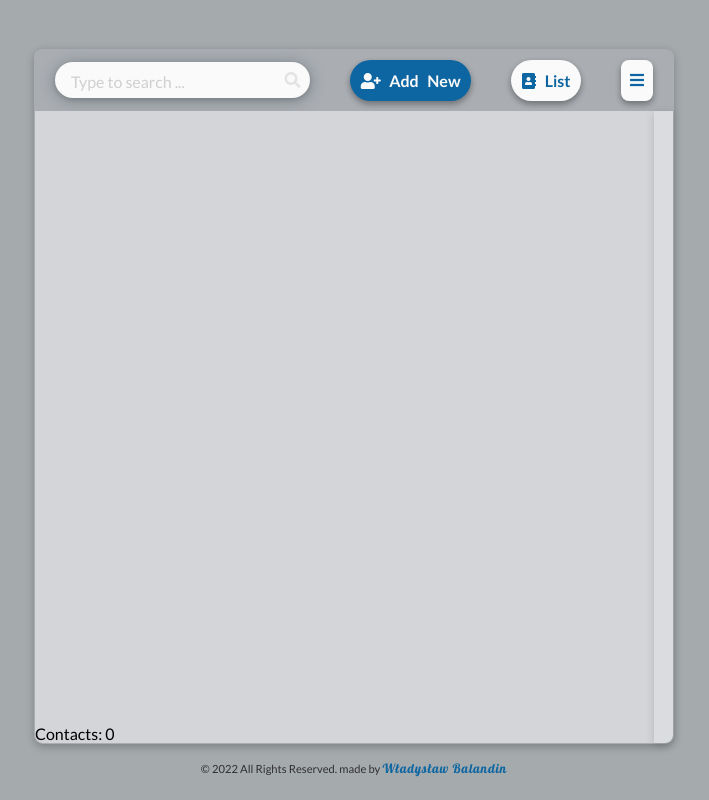
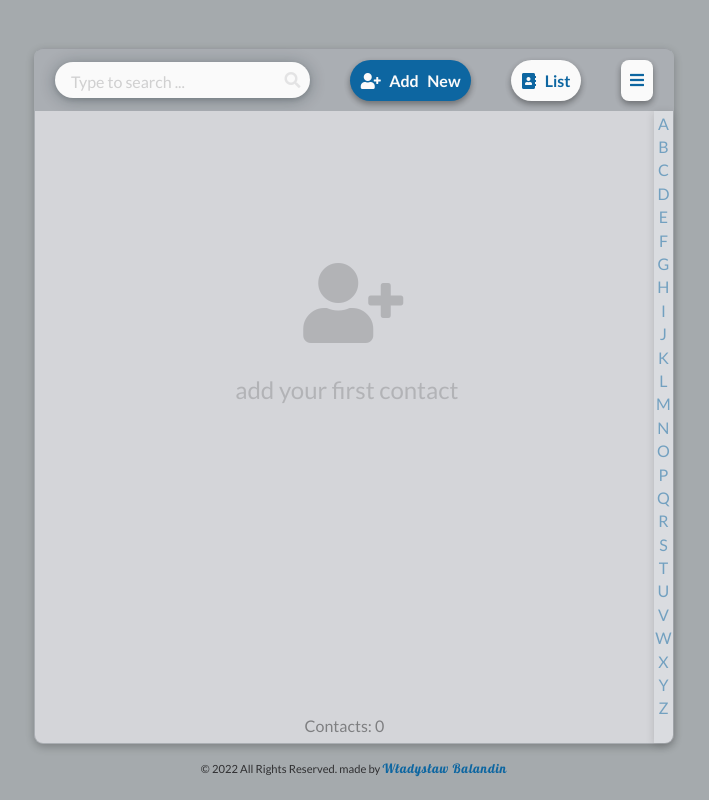
Before and after one commit to Double-w-B/contact-book-REACT, a React (Create React App) app: page / in a window 1280 px wide. Shown: the whole page, without its empty margins (286-995 px from the left). Built offline with nearby package versions, Linux system fonts and the light colour scheme.

Commit message:
added components of menu buttons, contacts amount, side letters and also no contacts image functionality

```diff
--- a/src/components/ListContainer/LettersContainer.js
+++ b/src/components/ListContainer/LettersContainer.js
@@ -1,11 +1,44 @@
-import React from 'react'
+import React from "react";
 import styled from "styled-components";
+import { useSelector } from "react-redux";
+import { alphabet } from "../../data/data";
 
 const LettersContainer = () => {
+  const { contacts } = useSelector((store) => store.contacts);
+
+  const uniqueFilteredLetters = () => {
+    const filteredLetters = contacts.map((i) => {
+      let firstLetter = i.name.slice(0, 1);
+      return firstLetter;
+    });
+
+    const singleFilteredLetters = [...new Set(filteredLetters)];
+    return singleFilteredLetters;
+  };
+
+  const letters = alphabet.map((letter) => {
+    if (uniqueFilteredLetters().includes(letter)) {
+      return (
+        <div className="letters__letter no-select" key={letter}>
+          <a href={`#${letter}`}>{letter}</a>
+        </div>
+      );
+    } else {
+      return (
+        <div className="no-name no-select" key={letter}>
+          <a href={`#${letter}`}>{letter}</a>
+        </div>
+      );
+    }
+  });
+
   return (
-    <StyledContainer></StyledContainer>
-  )
-}
+    <StyledContainer>
+      {letters}
+      <div className="free-space"></div>
+    </StyledContainer>
+  );
+};
 
 const StyledContainer = styled.section`
   width: 3%;
@@ -16,6 +49,41 @@ const StyledContainer = styled.section`
   justify-content: start;
   border-bottom-right-radius: 0.5rem;
   box-shadow: rgba(0, 0, 0, 0.15) 0px 2px 8px;
+
+  .letters__letter,
+  .no-name {
+    width: 100%;
+    height: 25px;
+    background-color: var(--white-dark);
+    display: flex;
+    align-items: center;
+    justify-content: center;
+    cursor: pointer;
+
+    a {
+      text-decoration: none;
+      color: var(--grey-semi-dark);
+      color: var(--blue-primary);
+      font-weight: 500;
+      transition: all 0.1s linear;
+      text-transform: capitalize;
+      font-family: inherit;
+    }
+  }
+
+  .no-name {
+    cursor: default;
+
+    a {
+      opacity: 0.5;
+      cursor: default;
+    }
+  }
+
+  .free-space {
+    width: 100%;
+    height: 25px;
+  }
 `;
 
-export default LettersContainer
+export default LettersContainer;
--- a/src/components/ListContainer/List.js
+++ b/src/components/ListContainer/List/List.js
@@ -1,13 +1,15 @@
 import React from "react";
 import styled from "styled-components";
+import ListContacts from "./ListContacts";
+import ListContactsAmount from "./ListContactsAmount";
 
 const List = () => {
   return (
     <StyledContainer>
-      <ul className="list__contacts"></ul>
-      <section className="list__contacts-amount no-select">
-        <p>Contacts: 0</p>
-      </section>
+      <ul className="list__contacts">
+        <ListContacts />
+      </ul>
+      <ListContactsAmount />
     </StyledContainer>
   );
 };
--- /dev/null
+++ b/src/components/ListContainer/List/ListContacts.js
@@ -0,0 +1,53 @@
+import React from "react";
+import styled from "styled-components";
+import { useSelector } from "react-redux";
+
+const ListContacts = () => {
+  const { contacts } = useSelector((store) => store.contacts);
+
+  if (contacts.length < 1) {
+    return (
+      <StyledImgInfo>
+        <div className="info-img no-select">
+          <i className="fas fa-user-plus"></i>
+        </div>
+        <div className="info-text no-select">add your first contact</div>
+      </StyledImgInfo>
+    );
+  }
+
+  return <div>ListContacts</div>;
+};
+
+const StyledImgInfo = styled.div`
+  width: 100%;
+  height: 25rem;
+  color: var(--white-primary);
+
+  .info-img {
+    width: 100%;
+    height: 50%;
+    font-size: 5rem;
+    display: flex;
+    align-items: flex-end;
+    justify-content: center;
+    padding-left: 0.8rem;
+    opacity: 0.2;
+    color: var(--grey-dark);
+  }
+
+  .info-text {
+    width: 100%;
+    height: 25%;
+    text-align: center;
+    margin-top: 2rem;
+    display: flex;
+    align-items: flex-start;
+    justify-content: center;
+    font-size: 1.5rem;
+    opacity: 0.2;
+    color: var(--grey-dark);
+  }
+`;
+
+export default ListContacts;
--- /dev/null
+++ b/src/components/ListContainer/List/ListContactsAmount.js
@@ -0,0 +1,26 @@
+import React from "react";
+import styled from "styled-components";
+import { useSelector } from "react-redux";
+
+const ListContactsAmount = () => {
+  const { contacts } = useSelector((store) => store.contacts);
+
+  return (
+    <StyledContactsAmount className="no-select">
+      <p>Contacts: {contacts.length}</p>
+    </StyledContactsAmount>
+  );
+};
+
+const StyledContactsAmount = styled.section`
+  width: 100%;
+  display: flex;
+  justify-content: center;
+
+  p {
+    margin: 0.5rem;
+    opacity: 0.4;
+  }
+`;
+
+export default ListContactsAmount;
--- a/src/components/ListContainer/ListContainer.js
+++ b/src/components/ListContainer/ListContainer.js
@@ -1,8 +1,8 @@
 import React from "react";
 import styled from "styled-components";
-import List from "./List";
+import List from "./List/List";
+import Menu from "./Menu/Menu";
 import LettersContainer from "./LettersContainer";
-import Menu from "./Menu";
 
 const ListContainer = () => {
   return (
--- a/src/components/ListContainer/Menu.js
+++ b/src/components/ListContainer/Menu/Menu.js
@@ -1,11 +1,14 @@
-import React from 'react'
+import React from "react";
 import styled from "styled-components";
+import MenuButtons from "./MenuButtons";
 
 const Menu = () => {
   return (
-    <StyledContainer>Menu</StyledContainer>
-  )
-}
+    <StyledContainer /* className="show-menu" */>
+      <MenuButtons />
+    </StyledContainer>
+  );
+};
 
 const StyledContainer = styled.section`
   height: 7.5rem;
@@ -23,6 +26,14 @@ const StyledContainer = styled.section`
   background-color: var(--blue-primary);
   box-shadow: rgba(0, 0, 0, 0.24) 0px 3px 8px;
   position: absolute;
+
+
+
+  &.show-menu {
+    opacity: 1;
+    transform: translateY(0);
+    z-index: 1;
+  }
 `;
 
-export default Menu
+export default Menu;
--- /dev/null
+++ b/src/components/ListContainer/Menu/MenuButtons.js
@@ -0,0 +1,37 @@
+import React from "react";
+import styled from "styled-components";
+
+const MenuButtons = () => {
+  return (
+    <>
+      <Button className="menu__btn--select">Select all</Button>
+      <Button className="menu__btn--unselect">Unselect all</Button>
+      <Button className="menu__btn--remove">Remove Selected</Button>
+      <Button className="menu__btn--mode">Change theme</Button>
+    </>
+  );
+};
+
+const Button = styled.button`
+  height: 2rem;
+  cursor: pointer;
+  transition: all 0.1s linear;
+  display: flex;
+  align-items: center;
+  padding-left: 0.8rem;
+  background-color: transparent;
+  border: none;
+  font-weight: bold;
+  font-size: 1rem;
+  color: var(--white-secondary);
+
+  &:active {
+    transform: scale(0.98);
+  }
+
+  &:hover {
+    color: var(--grey-semi-light);
+  }
+`;
+
+export default MenuButtons;
--- a/src/components/Navbar/NavbarInput.js
+++ b/src/components/Navbar/NavbarInput.js
@@ -1,4 +1,4 @@
-import React from 'react'
+import React from "react";
 import styled from "styled-components";
 
 const NavbarInput = () => {
@@ -8,16 +8,16 @@ const NavbarInput = () => {
         type="text"
         id="search"
         placeholder="Type to search ..."
-        onfocus="this.placeholder=''"
-        onblur="this.placeholder='Type to search ...'"
-        autocomplete="off"
+        onFocus={(e) => (e.target.placeholder = "")}
+        onBlur={(e) => (e.target.placeholder = "Type to search ...")}
+        autoComplete="off"
       />
       <div className="input__search-icon">
         <i className="fas fa-search"></i>
       </div>
     </InputContainer>
   );
-}
+};
 
 const InputContainer = styled.div`
   width: 40%;
@@ -71,4 +71,4 @@ const InputContainer = styled.div`
   }
 `;
 
-export default NavbarInput
+export default NavbarInput;
--- /dev/null
+++ b/src/features/contacts/contacts.js
@@ -0,0 +1,14 @@
+import { createSlice } from "@reduxjs/toolkit";
+
+const initialState = {
+    contacts: JSON.parse(localStorage.getItem("contacts")) || []
+};
+
+const contactsSlice = createSlice({
+  name: "contacts",
+  initialState,
+  reducers: {},
+});
+
+
+export default contactsSlice.reducer;
--- a/src/index.css
+++ b/src/index.css
@@ -60,3 +60,29 @@ body.dark-mode {
 body.dark-mode ::selection {
   background-color: var(--dark-mode-clr);
 }
+
+/* Chrome, Safari, Edge, Opera */
+input::-webkit-outer-spin-button,
+input::-webkit-inner-spin-button {
+  -webkit-appearance: none;
+  margin: 0;
+}
+
+/* Firefox */
+input[type="number"] {
+  -moz-appearance: textfield;
+}
+
+.no-select {
+  -webkit-touch-callout: none;
+  /* iOS Safari */
+  -webkit-user-select: none;
+  /* Safari */
+  -khtml-user-select: none;
+  /* Konqueror HTML */
+  -moz-user-select: none;
+  /* Old versions of Firefox */
+  -ms-user-select: none;
+  /* Internet Explorer/Edge */
+  user-select: none;
+}
--- a/src/index.js
+++ b/src/index.js
@@ -1,13 +1,17 @@
-import React from 'react';
-import ReactDOM from 'react-dom/client';
-import './index.css';
-import App from './App';
-import reportWebVitals from './reportWebVitals';
+import React from "react";
+import ReactDOM from "react-dom/client";
+import "./index.css";
+import App from "./App";
+import reportWebVitals from "./reportWebVitals";
+import { store } from "./store";
+import { Provider } from "react-redux";
 
-const root = ReactDOM.createRoot(document.getElementById('root'));
+const root = ReactDOM.createRoot(document.getElementById("root"));
 root.render(
   <React.StrictMode>
-    <App />
+    <Provider store={store}>
+      <App />
+    </Provider>
   </React.StrictMode>
 );
 
--- /dev/null
+++ b/src/store.js
@@ -0,0 +1,9 @@
+import { configureStore } from "@reduxjs/toolkit";
+
+import contactsReducer from "./features/contacts/contacts";
+
+export const store = configureStore({
+  reducer: {
+    contacts: contactsReducer,
+  },
+});
```
